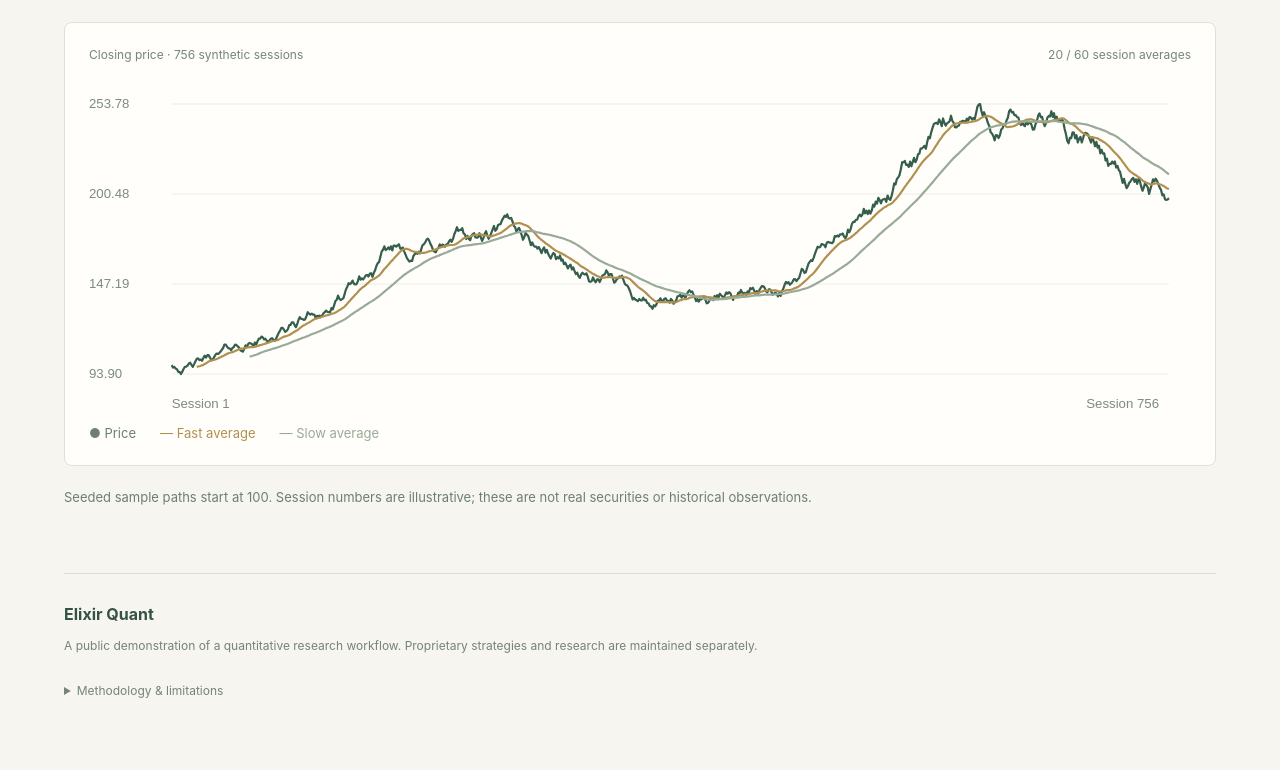
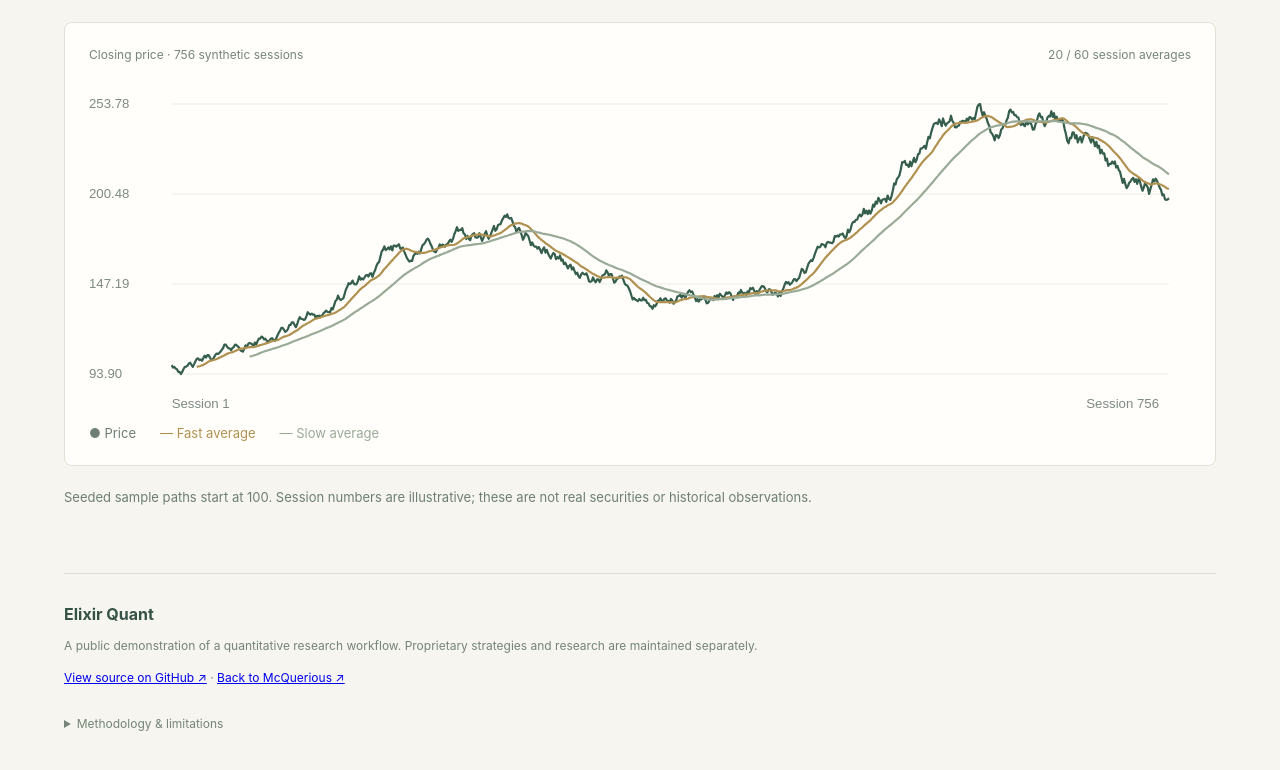
Before and after one commit to Mcgoldfish/elixirquant, a website with bundled scripts: page index.html in a window 1280 px wide. Shown: the part 741-1511 px from the top of the page. Built offline with nearby package versions, Linux system fonts and the light colour scheme.

Commit message:
Publish public workbench with GitHub Pages

```diff
--- a/index.html
+++ b/index.html
@@ -7,4 +7,4 @@
 <section id="build" hidden><p class="eyebrow">EDUCATIONAL BASELINE</p><h2>One rule. Visible assumptions.</h2><p>Hold the asset when its fast moving average exceeds its slow average. Otherwise, hold cash.</p><form id="config"><div class="fields"><label>Fast average · sessions<input name="fast" type="number" min="2" max="755" value="20" required></label><label>Slow average · sessions<input name="slow" type="number" min="3" max="756" value="60" required></label><label>Starting capital · $<input name="capital" type="number" min="1" value="10000" required></label><label>Fee · basis points per side<input name="fee" type="number" min="0" max="9999" step="0.1" value="5" required></label><label>Slippage · basis points per side<input name="slippage" type="number" min="0" max="9999" step="0.1" value="5" required></label></div><p class="note">Long only · fractional shares · no leverage · zero interest on cash. Yesterday’s signal executes at today’s close with slippage. Final holdings are marked to market, not liquidated.</p><button class="primary" type="submit">Run experiment ↗</button><p id="error" role="alert"></p></form></section>
 <section id="test" hidden><div class="section-heading"><div><p class="eyebrow">EXPERIMENT RESULTS</p><h2>Follow the evidence.</h2></div><button id="save">Save this run +</button></div><p id="run-label"></p><div id="metrics" class="metrics"></div><div class="plot"><div class="plot-heading"><span>Portfolio equity · $</span><span>Strategy / buy & hold</span></div><svg id="equity-chart" role="img" aria-label="Strategy equity compared with buy and hold" viewBox="0 0 1000 300"></svg></div><div class="plot"><div class="plot-heading">Drawdown · %</div><svg id="drawdown-chart" role="img" aria-label="Strategy drawdown from its previous peak" viewBox="0 0 1000 150"></svg></div><details><summary>Trade ledger</summary><div class="table-scroll"><table><thead><tr><th>Session</th><th>Action</th><th>Fill price</th><th>Shares</th></tr></thead><tbody id="trades"></tbody></table></div></details><p id="save-status" role="status"></p></section>
 <section id="runs" hidden><p class="eyebrow">YOUR EXPERIMENT NOTEBOOK</p><h2>Compare the choices.</h2><p>Saved summaries stay in this browser. Up to 20 runs are retained.</p><div class="table-scroll"><table><thead><tr><th>Market</th><th>Fast / slow</th><th>Capital</th><th>Fee / slip · bps</th><th>Return</th><th>Max drawdown</th><th>Orders</th></tr></thead><tbody id="saved-runs"></tbody></table></div><p id="runs-status" role="status"></p></section>
-<footer><strong>Elixir Quant</strong><p>A public demonstration of a quantitative research workflow. Proprietary strategies and research are maintained separately.</p><details><summary>Methodology & limitations</summary><p>Simple moving averages use closing prices. Signals are delayed one session. Transaction costs apply on each entry and exit. Drawdown uses daily marked equity. Buy & hold is a frictionless reference. The simulator omits taxes, market impact, liquidity constraints, dividends and corporate actions. Synthetic outcomes do not establish real-world profitability.</p></details></footer></main><script type="module" src="app.js"></script></body></html>
+<footer><strong>Elixir Quant</strong><p>A public demonstration of a quantitative research workflow. Proprietary strategies and research are maintained separately.</p><p><a href="https://github.com/Mcgoldfish/elixirquant">View source on GitHub ↗</a> · <a href="https://mcgoldfish.github.io/mcquerious/#experiments">Back to McQuerious ↗</a></p><details><summary>Methodology & limitations</summary><p>Simple moving averages use closing prices. Signals are delayed one session. Transaction costs apply on each entry and exit. Drawdown uses daily marked equity. Buy & hold is a frictionless reference. The simulator omits taxes, market impact, liquidity constraints, dividends and corporate actions. Synthetic outcomes do not establish real-world profitability.</p></details></footer></main><script type="module" src="app.js"></script></body></html>
```
Also changed, not shown: .github/workflows/deploy.yml (added), README.md.
